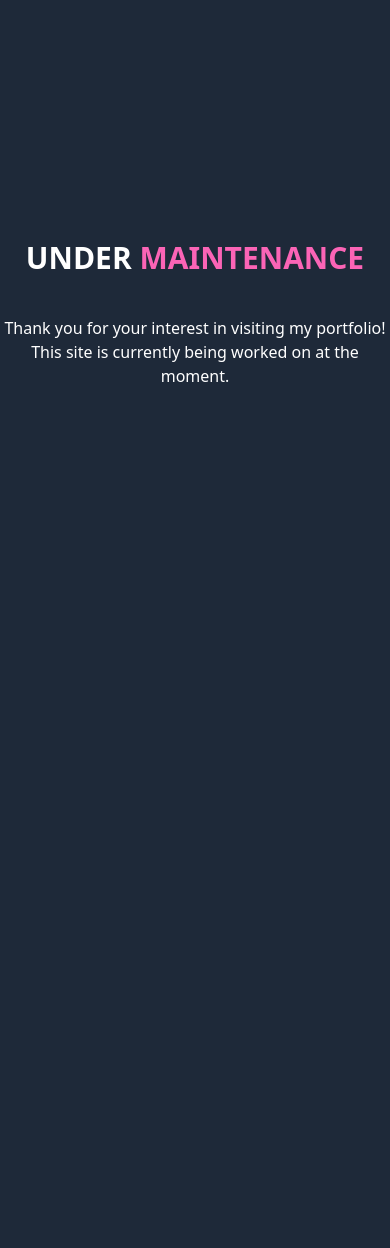
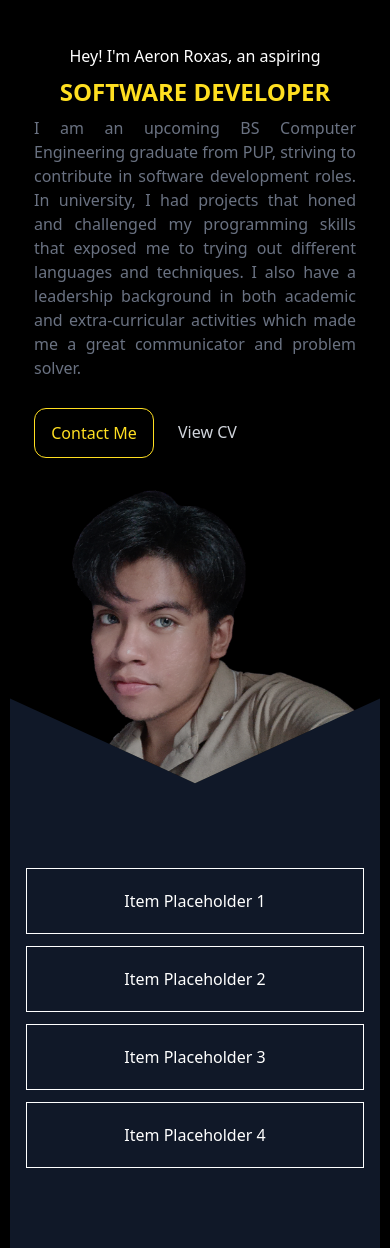
Before and after one commit to daland4ni/portfolio, a React (Vite) app: page / in a window 390 px wide. Before the commit the page ends 844 px from the top, so only its background shows below. Built offline with nearby package versions, Linux system fonts and the light colour scheme.

Commit message:
Finished Home Page first section, added portrait, implemented responsive code.

```diff
--- a/src/App.tsx
+++ b/src/App.tsx
@@ -1,37 +1,53 @@
 import "./index.css";
+import portrait from './assets/portrait.png';
+//import Home from "./Home.tsx";
 
 function App() {
   return (
-    <div>
-      <div className="bg-black pt-30 pb-70 triangle-cut relative">
-        <div className="grid">
-          <div className="mx-25 p-3">
-            <h1 className="text-4xl text-justified margin font-bold">
-              <span className="text-yellow-200">Hello, I'm Aeron Jamil Roxas</span>
-            </h1>
-            <h1 className="text-7xl text-justified margin font-bold mt-7">
-              <span className="text-white">SOFTWARE DEVELOPER</span>
-            </h1>
-
-            <p className="text-gray-400 text-justify mt-7 w-150">
+    <body className="bg-black">
+      <div className="px-2.5 pt-5">
+        <div className="grid gap-1 triangle-cut bg-black pb-10 grid-rows-2
+        lg:pb-30 lg:grid-rows-1 lg:grid-cols-3">
+          <div className="p-6 lg:col-span-2 lg:px-20 lg:pt-10">
+            <p className="text-white text-center lg:text-left text-md font-normal
+            lg:text-2xl">Hey! I'm Aeron Roxas, an aspiring</p>
+            <p className="text-yellow-300 mt-2 text-center lg:text-left text-2xl font-extrabold
+            lg:text-6xl lg:mt-4">SOFTWARE DEVELOPER</p>
+            <p className="text-gray-500 mt-2 text-justify
+            lg:w-150 lg:text-md lg:mt-4">
               I am an upcoming BS Computer Engineering graduate from PUP, striving to contribute in software development roles.
-              In university, I had with projects that honed and challenged my programming skills that exposed me to trying out different languages and techniques.
+              In university, I had projects that honed and challenged my programming skills that exposed me to trying out different languages and techniques.
               I also have a leadership background in both academic and extra-curricular activities which made me a great communicator and problem solver.
             </p>
+            <div className="flex flex-row mt-7 -mb-15 lg:mb-0 lg:mt-15">
+              <p className="p-3 rounded-xl border border-yellow-300 text-center text-yellow-300 w-30">Contact Me</p>
+              <p className="p-3 ml-3 text-gray-300">View CV</p>
+            </div>
           </div>
-          <div className="bg-yellow-200 text-center w-35 ml-28 mt-6 rounded-xs px-1 py-2">
-            <span className="font-normal">Contact Me</span>
+          <div className="flex justify-center items-center">
+            <div className="
+            w-90 h-90 pt-15 -mt-20
+            lg:w-100 lg:h-100">
+              <img className="w-max h-max brightness-75
+              lg:rounded-full lg:bg-amber-200 lg:mr-45
+              lg:drop-shadow-2xl
+              lg:drop-shadow-yellow-100/30"
+                alt="self portrait" src={portrait} />
+            </div>
+          </div>
+        </div>
+        <div className="bg-gray-900 text-white -mt-70 pt-70 pb-20">
+          <div className="px-4 grid gap-3 text-center
+          grid-rows-4 grid-cols-1
+          lg:grid-cols-4 lg:grid-rows-1">
+            <p className="border border-white p-5">Item Placeholder 1</p>
+            <p className="border border-white p-5">Item Placeholder 2</p>
+            <p className="border border-white p-5">Item Placeholder 3</p>
+            <p className="border border-white p-5">Item Placeholder 4</p>
           </div>
         </div>
       </div>
-
-      <div className="bg-gray-700 pt-70 pb-50 -mt-50">
-        <div className="bg-white mx-25 p-3">
-          <h2 className="text-2xl text-bold">SOMETHING</h2>
-        </div>
-
-      </div>
-    </div>
+    </body>
   )
 }
 
--- /dev/null
+++ b/src/Home.tsx
@@ -0,0 +1,39 @@
+import "./index.css";
+
+function Home() {
+  return (
+    <div className="w-screen">
+      <meta name="viewport" content="width=device-width, initial-scale=1.0" />
+      <div className="bg-black w-100% triangle-cut relative lg:pt-30 lg:pb-70 pt-15 pb-35 ">
+        <div className="grid">
+          <div className="lg:mx-25 mx-10 p-3">
+            <h1 className="text-xl lg:text-4xl text-justified margin font-bold">
+              <span className="text-yellow-200">Hello, I'm Aeron Jamil Roxas</span>
+            </h1>
+            <h1 className="text-3xl lg:text-7xl text-justified margin font-bold mt-4 lg:mt-7">
+              <span className="text-white">SOFTWARE DEVELOPER</span>
+            </h1>
+
+            <p className="text-gray-400 text-justify mt-4 lg:mt-7 lg:w-150 w-100">
+              I am an upcoming BS Computer Engineering graduate from PUP, striving to contribute in software development roles.
+              In university, I had with projects that honed and challenged my programming skills that exposed me to trying out different languages and techniques.
+              I also have a leadership background in both academic and extra-curricular activities which made me a great communicator and problem solver.
+            </p>
+          </div>
+          <div className="bg-yellow-200 text-center w-35 lg:ml-28 lg:mt-6 ml-13 mt-3 rounded-xs px-1 py-2">
+            <span className="font-normal">Contact Me</span>
+          </div>
+        </div>
+      </div>
+
+      <div className="bg-gray-950 h-screen pt-70 pb-50 -mt-50">
+        <div className="mx-25 p-3">
+          <h2 className="text-2xl text-center text-white font-extrabold text-bold">SOMETHING</h2>
+        </div>
+
+      </div>
+    </div>
+  )
+}
+
+export default Home
--- a/src/index.css
+++ b/src/index.css
@@ -1,5 +1,5 @@
 @import "tailwindcss";
 
 .triangle-cut {
-  clip-path: polygon(0 0, 100% 0, 100% 80%, 50% 100%, 0 80%);
+  clip-path: polygon(0 0, 100% 0, 100% 80%, 50% 90%, 0 80%);
 }
--- a/src/main.tsx
+++ b/src/main.tsx
@@ -1,11 +1,11 @@
 import { StrictMode } from 'react'
 import { createRoot } from 'react-dom/client'
 import './index.css'
-//import App from './App.tsx'
-import Um from './UM.tsx'
+import App from './App.tsx'
+//import Um from './UM.tsx'
 
 createRoot(document.getElementById('root')!).render(
   <StrictMode>
-    <Um />
+    <App />
   </StrictMode>,
 )
```
Also changed, not shown: src/assets/portrait.png (added).
